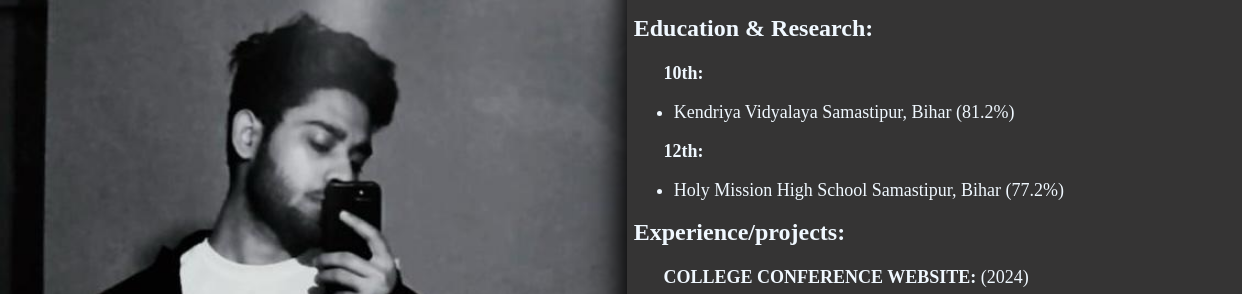
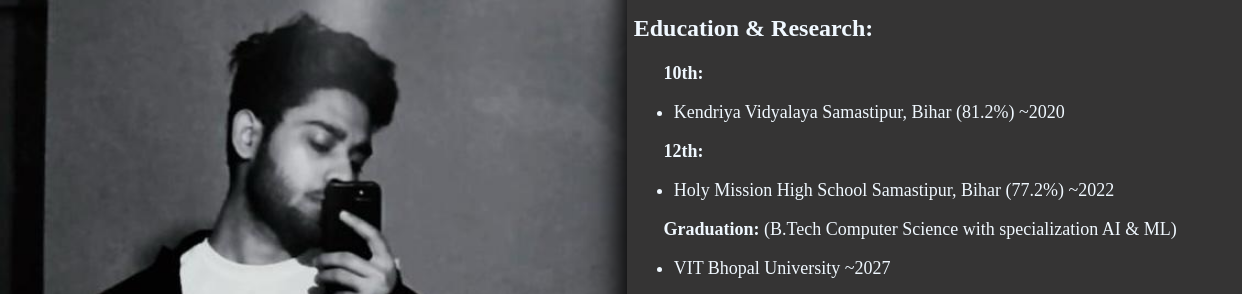
Before and after one commit to KisuZoid/KisuZoid, a plain HTML site: page HTML/about.html in a window 1280 px wide. Shown: the part 97-391 px from the top of the page, 0-1242 px from the left. Drawn offline with Linux system fonts and the light colour scheme.

Commit message:
update about college

```diff
--- a/HTML/about.html
+++ b/HTML/about.html
@@ -81,12 +81,17 @@
                 <p class="intro">Education & Research:</p><br/>
                 <p><b>10th:</b><br/>
                     <ul>
-                        <li>Kendriya Vidyalaya Samastipur, Bihar (81.2%)</li>
+                        <li>Kendriya Vidyalaya Samastipur, Bihar (81.2%) ~2020</li>
                     </ul>
                 </p>
                 <p><b>12th:</b><br/>
                     <ul>
-                        <li>Holy Mission High School Samastipur, Bihar (77.2%)</li>
+                        <li>Holy Mission High School Samastipur, Bihar (77.2%) ~2022</li>
+                    </ul>
+                </p>
+                <p><b>Graduation:</b> (B.Tech Computer Science with specialization AI & ML)<br/>
+                    <ul>
+                        <li>VIT Bhopal University ~2027</li>
                     </ul>
                 </p>
                 <p class="intro">Experience/projects:</p><br/>
```
